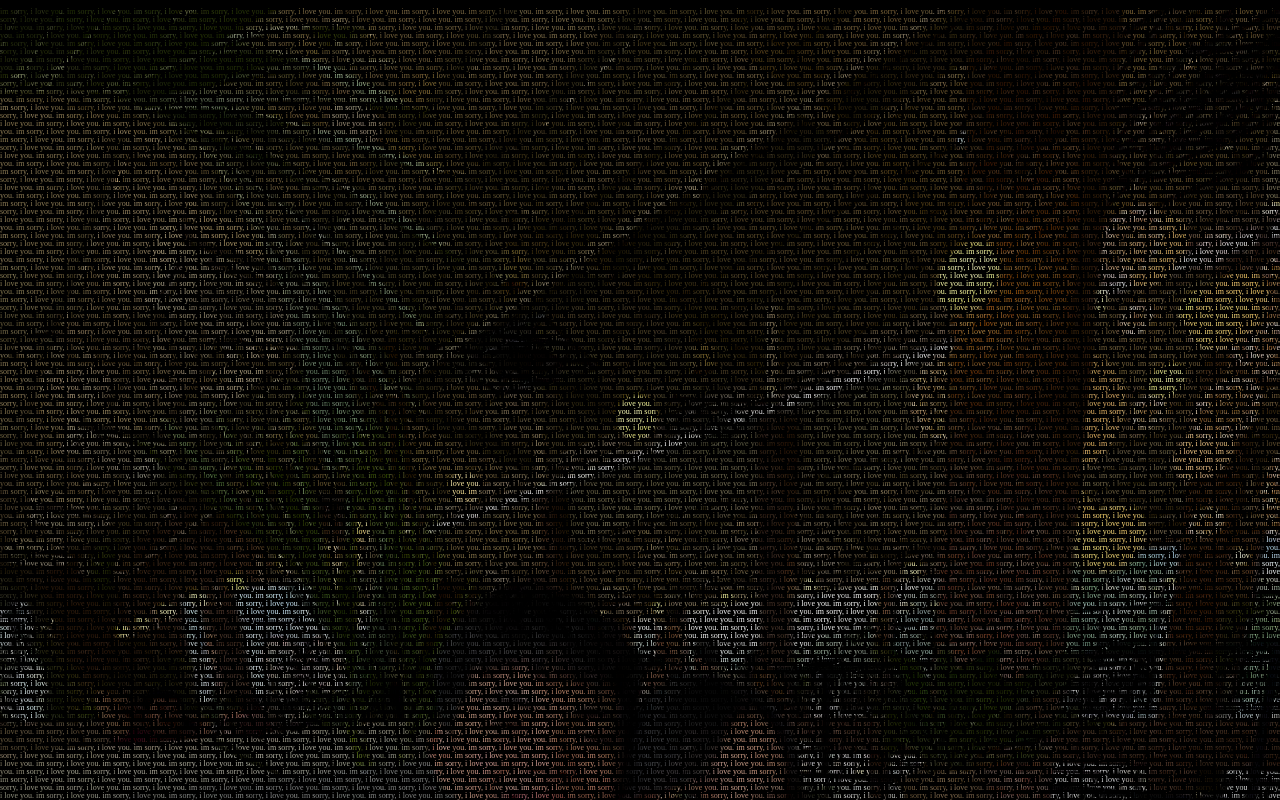
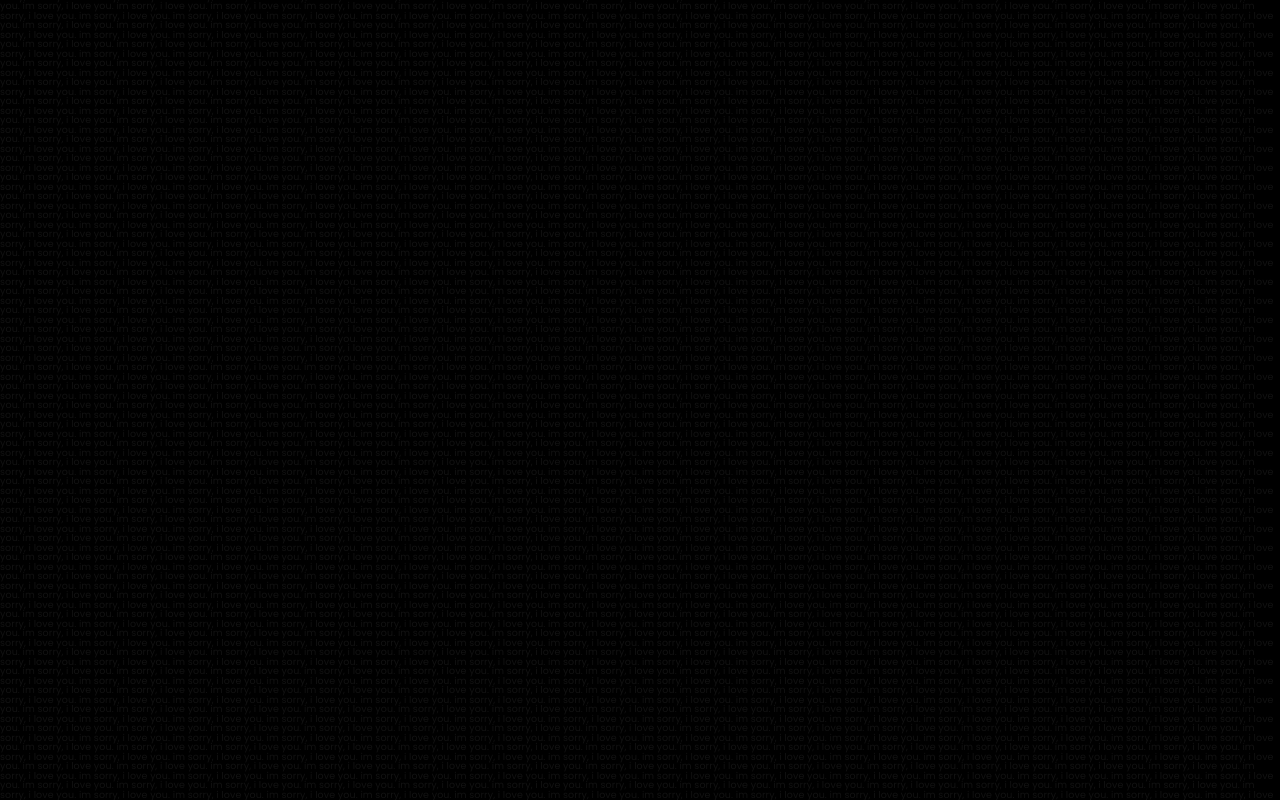
Before and after one commit to rayy-mlsceu/imsorry, a plain HTML site: page index.html in a window 1280 px wide. Shown: the top 800 px of the page. Drawn offline with Linux system fonts and the light colour scheme.

Commit message:
main.css

```diff
--- a/main.css
+++ b/main.css
@@ -1,19 +1,25 @@
-body{
-	margin:0;
-	padding: 0;
-	background:#000;
+@import url('https://fonts.googleapis.com/css2?family=Poppins&display=swap');
+
+body {
+    margin: 0;
+    padding: 0;
+    font-family: 'Poppins', sans-serif;
+    display: flex;
+    align-items: center;
+    justify-content: center;
+    height: 100vh;
+    background: #000;
 }
 
-p {
-	font-size:8px;
-	line-height:8px;
-	text-align:justify;
-	-webkit-background-size:cover;
-	background-size:cover;
-	background-repeat: no-repeat;
-	background-position: center;
-	background: url(raychi.jpg) no-repeat center/cover;
-	background-attachment: fixed;
-	-webkit-background-clip: text;
-	-webkit-text-fill-color: rgb(225, 225, 255, 0);
+p{
+    font-size: 9.5px;
+    line-height: 9.5px;
+    background: url();
+    background-attachment: fixed;
+    -webkit-background-clip: text;
+    -webkit-text-fill-color: rgba(255, 255, 255, 0.07);
+    background-size: 100%;
+    background-repeat: no-repeat;
+    background-position: top;
+    letter-spacing: 0.1px;
 }
```
